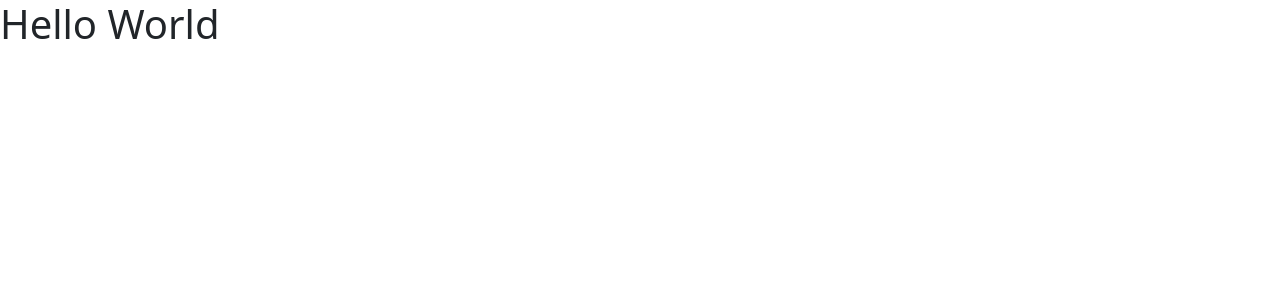
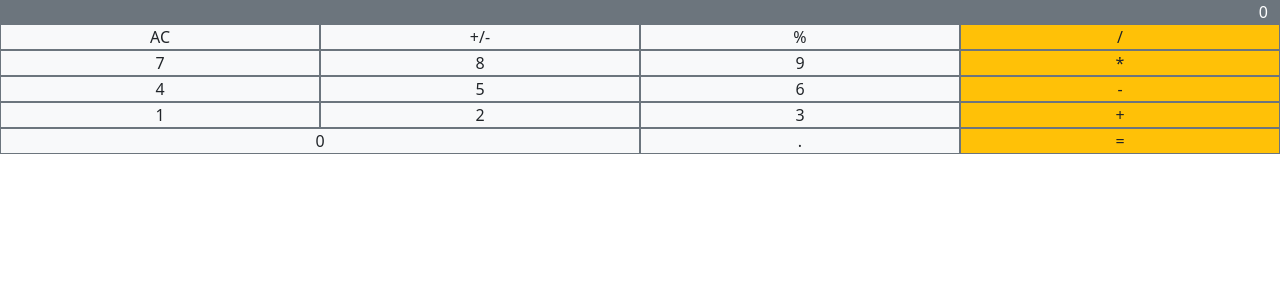
Before and after one commit to dgcuenca/math-magicians, a React (Create React App) app: page / in a window 1280 px wide. Shown: the top 300 px of the page. Built offline with nearby package versions, Linux system fonts and the light colour scheme.

Commit message:
Layout calculator interface

```diff
--- a/src/components/calculator.jsx
+++ b/src/components/calculator.jsx
@@ -1,8 +1,43 @@
-import React, { Component } from 'react';
+import React, { Component } from "react";
 
 class Calculator extends Component {
   render() {
-    return <h1>Hello World</h1>;
+    return (
+      <div className="container-fluid">
+        <div className="row">
+          <div className="col bg-secondary text-end border-secondary text-white">0</div>
+        </div>
+				<div className="row">
+          <div className="col-3 bg-light text-center border-secondary border border-1">AC</div>
+					<div className="col-3 bg-light text-center border-secondary border border-1">+/-</div>
+					<div className="col-3 bg-light text-center border-secondary border border-1">%</div>
+					<div className="col-3 bg-warning text-center border-secondary border border-1">/</div>
+        </div>
+				<div className="row">
+          <div className="col-3 bg-light text-center border-secondary border border-1">7</div>
+					<div className="col-3 bg-light text-center border-secondary border border-1">8</div>
+					<div className="col-3 bg-light text-center border-secondary border border-1">9</div>
+					<div className="col-3 bg-warning text-center border-secondary border border-1">*</div>
+        </div>
+				<div className="row">
+          <div className="col-3 bg-light text-center border-secondary border border-1">4</div>
+					<div className="col-3 bg-light text-center border-secondary border border-1">5</div>
+					<div className="col-3 bg-light text-center border-secondary border border-1">6</div>
+					<div className="col-3 bg-warning text-center border-secondary border border-1">-</div>
+        </div>
+				<div className="row">
+          <div className="col-3 bg-light text-center border-secondary border border-1">1</div>
+					<div className="col-3 bg-light text-center border-secondary border border-1">2</div>
+					<div className="col-3 bg-light text-center border-secondary border border-1">3</div>
+					<div className="col-3 bg-warning text-center border-secondary border border-1">+</div>
+        </div>
+				<div className="row">
+          <div className="col-6 bg-light text-center border-secondary border border-1">0</div>
+					<div className="col-3 bg-light text-center border-secondary border border-1">.</div>
+					<div className="col-3 bg-warning text-center border-secondary border border-1">=</div>
+        </div>
+      </div>
+    );
   }
 }
 
```
Also changed, not shown: src/App.js (+2 -19 lines).
